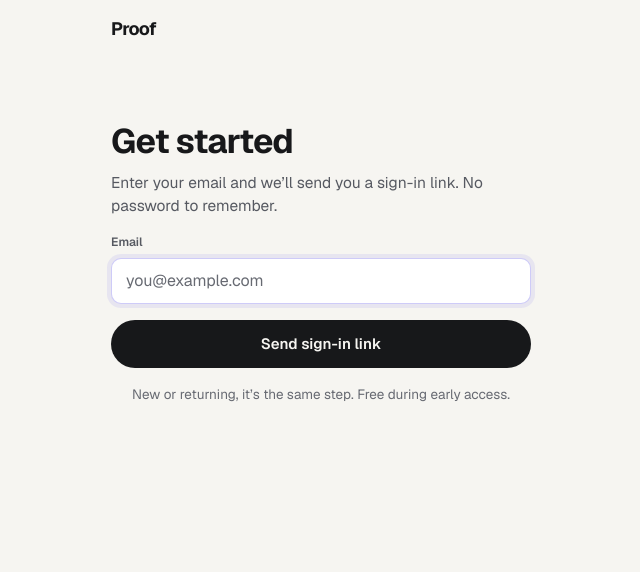
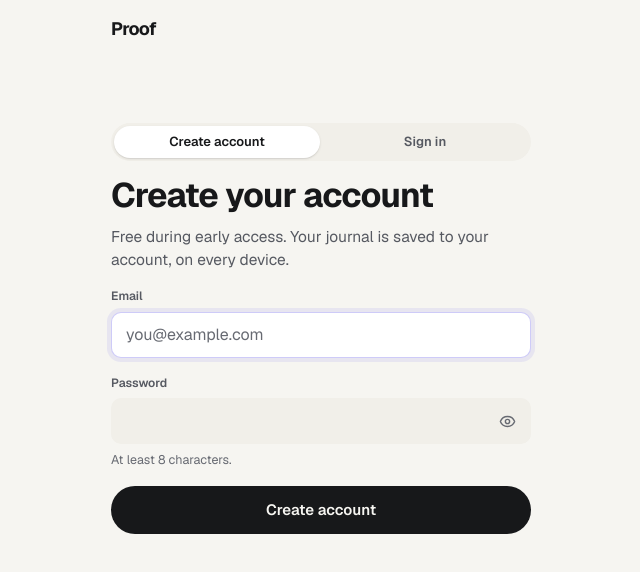
Before and after one commit to TobiWilliams001/proof, a Next.js app: page /start in a window 1280 px wide. Shown: the top 572 px of the page, without its empty margins (319-959 px from the left). Built offline with nearby package versions, Linux system fonts and the light colour scheme; no server answers.

Commit message:
feat: sign up and sign in with email and password

```diff
--- a/src/app/NavCta.tsx
+++ b/src/app/NavCta.tsx
@@ -10,7 +10,7 @@ export function NavCta({ className }: { className: string }) {
     <Link href="/journal" className={className}>Open Proof</Link>
   ) : (
     <>
-      <Link href="/start" className={className} data-variant="quiet">Sign in</Link>
+      <Link href="/start?mode=signin" className={className} data-variant="quiet">Sign in</Link>
       <Link href="/start" className={className}>Get started</Link>
     </>
   );
--- a/src/app/start/StartFlow.tsx
+++ b/src/app/start/StartFlow.tsx
@@ -1,6 +1,6 @@
 'use client';
 
-import { ArrowLeft } from 'lucide-react';
+import { ArrowLeft, Eye, EyeOff } from 'lucide-react';
 import { AnimatePresence, motion } from 'motion/react';
 import Link from 'next/link';
 import { useRouter } from 'next/navigation';
@@ -11,7 +11,9 @@ import { supabase, supabaseConfigured } from '@/lib/supabase/client';
 import s from './start.module.css';
 
 const EMAIL_RE = /^[^\s@]+@[^\s@]+\.[^\s@]{2,}$/;
-const RESEND_AFTER = 60;
+const MIN_PASSWORD = 8;
+
+type Mode = 'signup' | 'signin' | 'forgot' | 'check';
 
 /** Where to go after signing in: back to the page that sent them here, or the journal. */
 function nextPath() {
@@ -20,84 +22,101 @@ function nextPath() {
 }
 
 /** Plain words for what went wrong. Never the service's own message. */
-function problemFor(err: { status?: number; code?: string; message?: string } | null, step: 'email' | 'code') {
+function problemFor(err: { status?: number; code?: string } | null, mode: Mode): string | null {
   if (!err) return null;
   if (typeof navigator !== 'undefined' && !navigator.onLine) return 'You seem to be offline. Check your connection and try again.';
   if (err.status === 429 || err.code?.includes('rate_limit')) return 'Too many tries in a short time. Wait a minute, then try again.';
-  if (step === 'code') return 'That code didn’t work or has expired. Check it, or send a new one.';
-  return 'We couldn’t send the code. Check your email address and try again.';
+  if (err.code === 'user_already_exists' || err.code === 'email_exists') return 'There’s already an account with this email. Sign in instead.';
+  if (err.code === 'weak_password') return `Choose a longer password, at least ${MIN_PASSWORD} characters.`;
+  if (err.code === 'email_not_confirmed') return 'Confirm your email first. Open the link we sent you, then sign in.';
+  if (err.code === 'invalid_credentials' || mode === 'signin') return 'That email or password isn’t right.';
+  return 'Something went wrong. Try again in a moment.';
 }
 
 /**
- * Sign up and sign in are one flow: email, then the link in the email. The
- * email can also carry a code (custom email templates), which keeps the trader
- * inside the installed app on iPhone, so a code box sits behind a small option.
+ * Create an account or sign in with email and password. Everything happens
+ * inside the app, which matters on iPhone, where links open Safari instead.
  */
 export function StartFlow() {
   const { ready, session } = useAuth();
   const router = useRouter();
-  const [step, setStep] = useState<'email' | 'code'>('email');
+  const [mode, setMode] = useState<Mode>('signup');
   const [email, setEmail] = useState('');
-  const [code, setCode] = useState('');
+  const [password, setPassword] = useState('');
+  const [show, setShow] = useState(false);
   const [busy, setBusy] = useState(false);
   const [problem, setProblem] = useState<string | null>(null);
-  const [wait, setWait] = useState(0);
-  const [useCode, setUseCode] = useState(false);
-
-  // An old or already-used link lands back here; say so plainly.
-  useEffect(() => {
-    // Reading the URL once after mount; it isn't available during prerender.
-    // eslint-disable-next-line react-hooks/set-state-in-effect
-    if (new URLSearchParams(window.location.search).get('link') === 'expired') setProblem('That sign-in link has expired or was already used. Send yourself a new one.');
-  }, []);
+  const [checkText, setCheckText] = useState('');
 
   useEffect(() => {
     if (ready && session) router.replace(nextPath());
   }, [ready, session, router]);
 
+  // Arriving from "Sign in" on the landing page, or from an old link.
   useEffect(() => {
-    if (wait <= 0) return;
-    const t = setTimeout(() => setWait(wait - 1), 1000);
-    return () => clearTimeout(t);
-  }, [wait]);
+    const q = new URLSearchParams(window.location.search);
+    // Reading the URL once after mount; it isn't available during prerender.
+    /* eslint-disable react-hooks/set-state-in-effect */
+    if (q.get('mode') === 'signin') setMode('signin');
+    if (q.get('link') === 'expired') {
+      setMode('signin');
+      setProblem('That link has expired or was already used. Sign in, or ask for a new one.');
+    }
+    /* eslint-enable react-hooks/set-state-in-effect */
+  }, []);
 
-  async function send() {
+  const go = (m: Mode) => {
+    setMode(m);
+    setProblem(null);
+  };
+
+  async function submit() {
     const address = email.trim().toLowerCase();
-    if (!EMAIL_RE.test(address)) {
-      setProblem('That doesn’t look like an email address.');
-      return;
+    if (!EMAIL_RE.test(address)) return setProblem('That doesn’t look like an email address.');
+    if (mode !== 'forgot' && password.length < (mode === 'signup' ? MIN_PASSWORD : 1)) {
+      return setProblem(mode === 'signup' ? `Use at least ${MIN_PASSWORD} characters for your password.` : 'Enter your password.');
     }
     setBusy(true);
     setProblem(null);
-    const { error } = await supabase().auth.signInWithOtp({
+    const sb = supabase();
+
+    if (mode === 'signup') {
+      const { data, error } = await sb.auth.signUp({
         email: address,
-      options: { shouldCreateUser: true, emailRedirectTo: `${window.location.origin}${nextPath()}` },
+        password,
+        options: { emailRedirectTo: `${window.location.origin}/journal` },
       });
       setBusy(false);
+      if (error) return setProblem(problemFor(error, mode));
+      // With email confirmation on, an existing address comes back with no identities.
+      if (data.user && data.user.identities?.length === 0) return setProblem(problemFor({ code: 'user_already_exists' }, mode));
+      if (!data.session) {
+        setCheckText(`We sent a link to ${address}. Open it to confirm your email, then sign in here.`);
+        return go('check');
+      }
+      return; // Signed in; the session listener sends them on.
+    }
+
+    if (mode === 'signin') {
+      const { error } = await sb.auth.signInWithPassword({ email: address, password });
       if (error) {
-      setProblem(problemFor(error, 'email'));
+        setBusy(false);
+        return setProblem(problemFor(error, mode));
+      }
       return;
     }
-    setEmail(address);
-    setCode('');
-    setUseCode(false);
-    setStep('code');
-    setWait(RESEND_AFTER);
+
+    // Forgot password: the email link opens the page to choose a new one.
+    const { error } = await sb.auth.resetPasswordForEmail(address, { redirectTo: `${window.location.origin}/reset-password` });
+    setBusy(false);
+    if (error) return setProblem(problemFor(error, mode));
+    setCheckText(`If there’s an account for ${address}, we’ve sent a link to choose a new password.`);
+    go('check');
   }
 
-  async function verify(token: string) {
-    setBusy(true);
-    setProblem(null);
-    const { error } = await supabase().auth.verifyOtp({ email, token, type: 'email' });
-    if (error) {
-      setBusy(false);
-      setProblem(problemFor(error, 'code'));
-      return;
-    }
-    // The session listener sends them on; keep the button busy until then.
-  }
-
-  const digits = code.replace(/\D/g, '');
+  const title = { signup: 'Create your account', signin: 'Welcome back', forgot: 'Reset your password', check: 'Check your email' }[mode];
+  const cta = { signup: 'Create account', signin: 'Sign in', forgot: 'Send reset link', check: '' }[mode];
+  const busyText = { signup: 'Creating your account…', signin: 'Signing in…', forgot: 'Sending…', check: '' }[mode];
 
   return (
     <div className={s.page}>
@@ -107,105 +126,89 @@ export function StartFlow() {
 
       <main className={s.main}>
         <AnimatePresence mode="wait" initial={false}>
-          {step === 'email' ? (
           <motion.form
-              key="email"
+            key={mode === 'signup' || mode === 'signin' ? 'auth' : mode}
             className={s.card}
-              initial={{ opacity: 0, x: -16 }}
-              animate={{ opacity: 1, x: 0 }}
-              exit={{ opacity: 0, x: -16 }}
-              transition={{ duration: 0.22 }}
+            initial={{ opacity: 0, y: 8 }}
+            animate={{ opacity: 1, y: 0 }}
+            exit={{ opacity: 0, y: -8 }}
+            transition={{ duration: 0.2 }}
+            noValidate
             onSubmit={(e) => {
               e.preventDefault();
-                if (!busy) send();
+              if (!busy) submit();
             }}
           >
-              <h1 className={s.title}>Get started</h1>
-              <p className={s.sub}>Enter your email and we’ll send you a sign-in link. No password to remember.</p>
+            {(mode === 'forgot' || mode === 'check') && (
+              <button type="button" className={`btn btn-ghost btn-sm ${s.back}`} onClick={() => go('signin')}>
+                <ArrowLeft size={15} /> Back to sign in
+              </button>
+            )}
+
+            {(mode === 'signup' || mode === 'signin') && (
+              <div className="seg" role="tablist" aria-label="Account" style={{ display: 'flex' }}>
+                <button type="button" role="tab" aria-selected={mode === 'signup'} onClick={() => go('signup')} style={{ flex: 1 }}>Create account</button>
+                <button type="button" role="tab" aria-selected={mode === 'signin'} onClick={() => go('signin')} style={{ flex: 1 }}>Sign in</button>
+              </div>
+            )}
+
+            <h1 className={s.title}>{title}</h1>
+            {mode === 'signup' && <p className={s.sub}>Free during early access. Your journal is saved to your account, on every device.</p>}
+            {mode === 'forgot' && <p className={s.sub}>Enter your email and we’ll send you a link to choose a new password.</p>}
+            {mode === 'check' && <p className={s.sub}>{checkText}</p>}
+
+            {mode !== 'check' && (
               <label className="field">
                 <span className="label">Email</span>
                 <input
                   className="input"
                   type="email"
                   inputMode="email"
-                  autoComplete="email"
+                  autoComplete={mode === 'signup' ? 'email' : 'username'}
                   autoCapitalize="off"
-                  enterKeyHint="send"
                   placeholder="you@example.com"
                   value={email}
                   onChange={(e) => setEmail(e.target.value)}
                   autoFocus
-                  required
                 />
               </label>
+            )}
+
+            {(mode === 'signup' || mode === 'signin') && (
+              <div className="field">
+                <span className={s.labelRow}>
+                  <label className="label" htmlFor="password">Password</label>
+                  {mode === 'signin' && (
+                    <button type="button" className={s.link} onClick={() => go('forgot')}>Forgot password?</button>
+                  )}
+                </span>
+                <span className={s.passwordWrap}>
+                  <input
+                    id="password"
+                    className="input"
+                    type={show ? 'text' : 'password'}
+                    autoComplete={mode === 'signup' ? 'new-password' : 'current-password'}
+                    minLength={mode === 'signup' ? MIN_PASSWORD : undefined}
+                    value={password}
+                    onChange={(e) => setPassword(e.target.value)}
+                  />
+                  <button type="button" className={s.eye} onClick={() => setShow(!show)} aria-label={show ? 'Hide password' : 'Show password'}>
+                    {show ? <EyeOff size={17} /> : <Eye size={17} />}
+                  </button>
+                </span>
+                {mode === 'signup' && <span className="faint" style={{ fontSize: 12.5 }}>At least {MIN_PASSWORD} characters.</span>}
+              </div>
+            )}
+
             {problem && <p className={s.problem} role="alert">{problem}</p>}
+
+            {mode !== 'check' && (
               <button className="btn btn-primary btn-lg btn-block" disabled={busy || !supabaseConfigured}>
-                {busy ? 'Sending…' : 'Send sign-in link'}
-              </button>
-              {!supabaseConfigured && <p className={s.note}>Sign-up isn’t open yet.</p>}
-              <p className={s.note}>New or returning, it’s the same step. Free during early access.</p>
-            </motion.form>
-          ) : (
-            <motion.form
-              key="code"
-              className={s.card}
-              initial={{ opacity: 0, x: 16 }}
-              animate={{ opacity: 1, x: 0 }}
-              exit={{ opacity: 0, x: 16 }}
-              transition={{ duration: 0.22 }}
-              onSubmit={(e) => {
-                e.preventDefault();
-                if (!busy && digits.length >= 6) verify(digits);
-              }}
-            >
-              <button type="button" className={`btn btn-ghost btn-sm ${s.back}`} onClick={() => { setStep('email'); setProblem(null); }}>
-                <ArrowLeft size={15} /> Change email
-              </button>
-              <h1 className={s.title}>Check your email</h1>
-              <p className={s.sub}>
-                We sent a sign-in link to <strong>{email}</strong>. Tap <strong>Sign in</strong> in the email and you’re in. It can take a minute to arrive.
-              </p>
-              {!useCode && (
-                <button type="button" className={s.link} style={{ alignSelf: 'flex-start' }} onClick={() => setUseCode(true)}>
-                  Got a code instead?
+                {busy ? busyText : cta}
               </button>
             )}
-              {useCode && (
-              <>
-              <label className="field">
-                <span className="label">Code</span>
-                <input
-                  className={`input num ${s.code}`}
-                  inputMode="numeric"
-                  autoComplete="one-time-code"
-                  enterKeyHint="go"
-                  maxLength={8}
-                  placeholder="123456"
-                  value={code}
-                  onChange={(e) => {
-                    const v = e.target.value.replace(/\D/g, '').slice(0, 8);
-                    setCode(v);
-                  }}
-                  autoFocus
-                  required
-                />
-              </label>
-              {problem && <p className={s.problem} role="alert">{problem}</p>}
-              <button className="btn btn-primary btn-lg btn-block" disabled={busy || digits.length < 6}>
-                {busy ? 'Signing in…' : 'Continue'}
-              </button>
-              </>
-              )}
-              {!useCode && problem && <p className={s.problem} role="alert">{problem}</p>}
-              <p className={s.note}>
-                No email? Check spam, or{' '}
-                <button type="button" className={s.link} disabled={wait > 0 || busy} onClick={send}>
-                  {wait > 0 ? `send a new link in ${wait}s` : 'send a new link'}
-                </button>
-                .
-              </p>
+            {!supabaseConfigured && <p className={s.note}>Sign-up isn’t open yet.</p>}
           </motion.form>
-          )}
         </AnimatePresence>
       </main>
     </div>
--- a/src/app/start/start.module.css
+++ b/src/app/start/start.module.css
@@ -63,3 +63,20 @@
   text-underline-offset: 2px;
 }
 .link:disabled { color: var(--ink-3); text-decoration: none; }
+.labelRow { display: flex; align-items: baseline; justify-content: space-between; gap: 12px; }
+.labelRow .link { font-size: 13px; }
+.passwordWrap { position: relative; display: block; }
+.passwordWrap :global(.input) { width: 100%; padding-right: 48px; }
+.eye {
+  position: absolute;
+  top: 50%;
+  right: 4px;
+  transform: translateY(-50%);
+  width: 40px;
+  height: 40px;
+  display: grid;
+  place-items: center;
+  color: var(--ink-3);
+  border-radius: 10px;
+}
+.eye:hover { color: var(--ink); }
```
Also changed, not shown: src/app/reset-password/ResetPassword.tsx (added, +87 -0 lines), src/app/reset-password/page.tsx (added, +8 -0 lines). Lines whose indentation alone changed are shown as unchanged.
